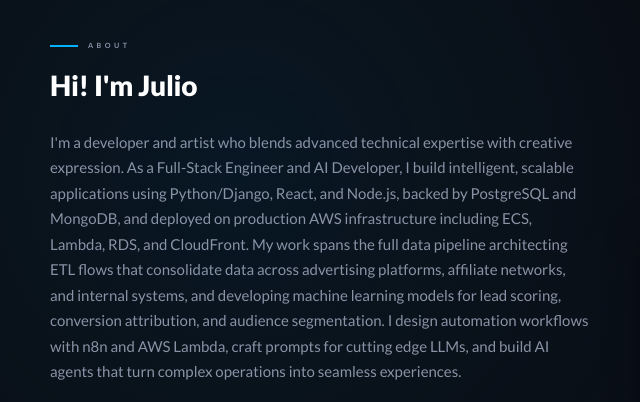
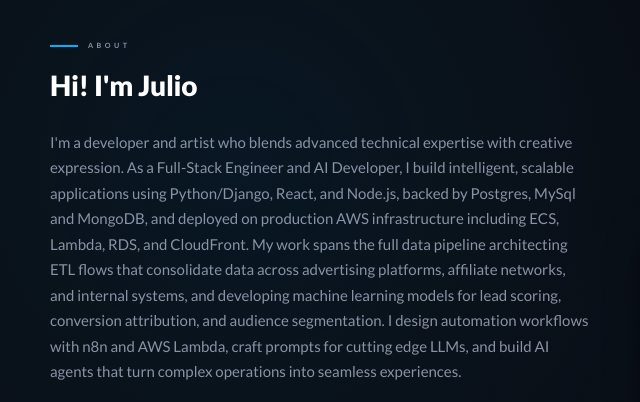
Before and after one commit to juliosalvat/js-2023, a website: page index.html in a window 1280 px wide. Shown: the part 940-1342 px from the top of the page, 20-660 px from the left. Drawn offline with Linux system fonts and the light colour scheme.

Commit message:
updated theme

```diff
--- a/index.html
+++ b/index.html
@@ -1087,7 +1087,7 @@
                             Hi! I'm Julio
                         </h2>
                         <p class="paragraph">
-                            I'm a developer and artist who blends advanced technical expertise with creative expression. As a Full-Stack Engineer and AI Developer, I build intelligent, scalable applications using Python/Django, React, and Node.js, backed by PostgreSQL and MongoDB, and deployed on production AWS infrastructure including ECS, Lambda, RDS, and CloudFront. My work spans the full data pipeline architecting ETL flows that consolidate data across advertising platforms, affiliate networks, and internal systems, and developing machine learning models for lead scoring, conversion attribution, and audience segmentation. I design automation workflows with n8n and AWS Lambda, craft prompts for cutting edge LLMs, and build AI agents that turn complex operations into seamless experiences.
+                            I'm a developer and artist who blends advanced technical expertise with creative expression. As a Full-Stack Engineer and AI Developer, I build intelligent, scalable applications using Python/Django, React, and Node.js, backed by Postgres, MySql and MongoDB, and deployed on production AWS infrastructure including ECS, Lambda, RDS, and CloudFront. My work spans the full data pipeline architecting ETL flows that consolidate data across advertising platforms, affiliate networks, and internal systems, and developing machine learning models for lead scoring, conversion attribution, and audience segmentation. I design automation workflows with n8n and AWS Lambda, craft prompts for cutting edge LLMs, and build AI agents that turn complex operations into seamless experiences.
                         </p>
                         <p>Alongside my engineering work, I bring a deep artistic vision sculpting characters in ZBrush, modeling and rigging in Blender, and producing illustration and comic work through Photoshop and Procreate. Whether I'm shipping AI-powered platforms or telling stories through color and form, I'm driven by a passion to push boundaries and deliver work that's both functional and inspiring. I thrive at the intersection of technology, creativity and designing solutions that are efficient, emotionally resonant, and user-centric.</p>
                        <br>
```
